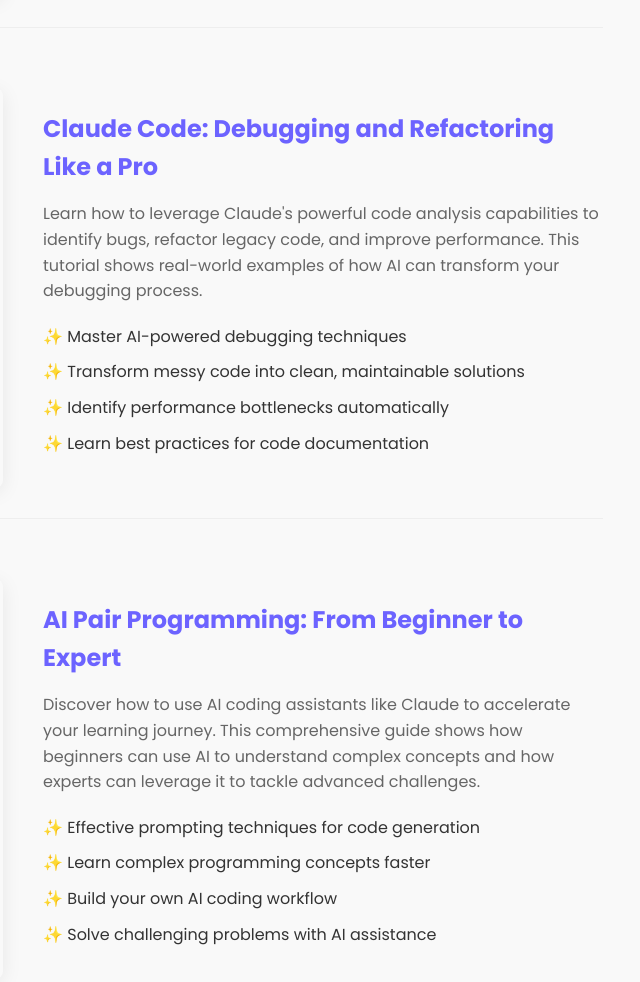
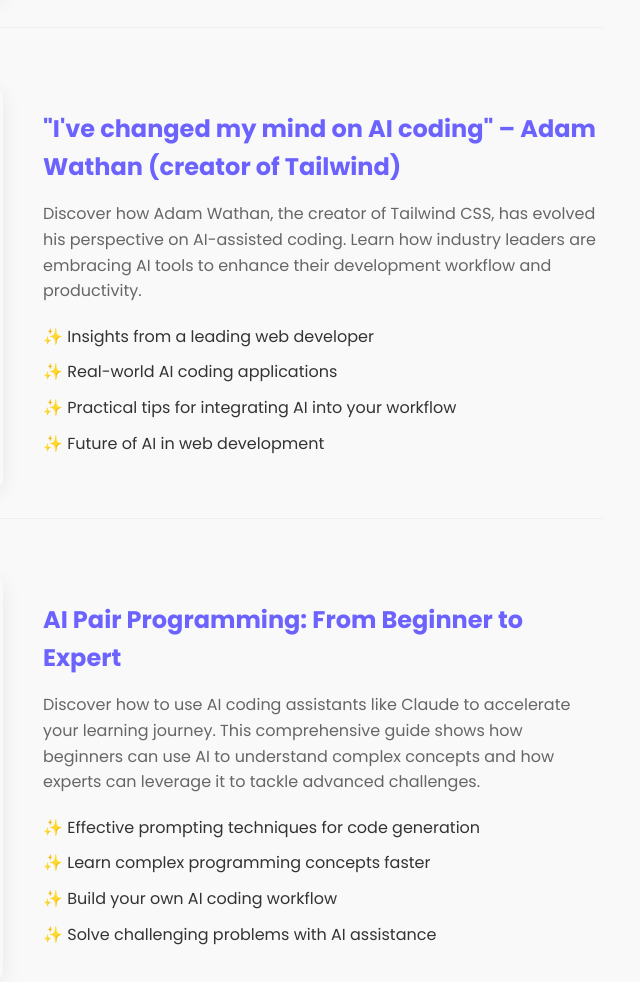
Before and after one commit to gadamer/Vibe-Coding-Video-v2, a website built with Vite: page index.html in a window 1280 px wide. Shown: the part 1703-2685 px from the top of the page, without its empty margins (617-1257 px from the left). Built offline with nearby package versions, Linux system fonts and the light colour scheme; grey boxes are pictures that could not be loaded.

Commit message:
Commit Video2 Mind change

```diff
--- a/index.html
+++ b/index.html
@@ -72,23 +72,23 @@
 
         <div class="video-section">
           <div class="video-container">
-            <iframe width="560" height="315" src="https://www.youtube.com/embed/V5he1JXiQbk?si=PQZMvFQJQQXQJQXQ" title="YouTube video player" frameborder="0" allow="accelerometer; autoplay; clipboard-write; encrypted-media; gyroscope; picture-in-picture; web-share" allowfullscreen></iframe>
+            <iframe width="560" height="315" src="https://www.youtube.com/embed/X3yfVo2oxlE?si=FghSeeYfc4owBbR6" title="YouTube video player" frameborder="0" allow="accelerometer; autoplay; clipboard-write; encrypted-media; gyroscope; picture-in-picture; web-share" referrerpolicy="strict-origin-when-cross-origin" allowfullscreen></iframe>
           </div>
           <div class="video-description">
-            <h3>Claude Code: Debugging and Refactoring Like a Pro</h3>
-            <p>Learn how to leverage Claude's powerful code analysis capabilities to identify bugs, refactor legacy code, and improve performance. This tutorial shows real-world examples of how AI can transform your debugging process.</p>
+            <h3>"I've changed my mind on AI coding" – Adam Wathan (creator of Tailwind)</h3>
+            <p>Discover how Adam Wathan, the creator of Tailwind CSS, has evolved his perspective on AI-assisted coding. Learn how industry leaders are embracing AI tools to enhance their development workflow and productivity.</p>
             <ul class="features">
-              <li>✨ Master AI-powered debugging techniques</li>
-              <li>✨ Transform messy code into clean, maintainable solutions</li>
-              <li>✨ Identify performance bottlenecks automatically</li>
-              <li>✨ Learn best practices for code documentation</li>
+              <li>✨ Insights from a leading web developer</li>
+              <li>✨ Real-world AI coding applications</li>
+              <li>✨ Practical tips for integrating AI into your workflow</li>
+              <li>✨ Future of AI in web development</li>
             </ul>
           </div>
         </div>
 
         <div class="video-section">
           <div class="video-container">
-            <iframe width="560" height="315" src="https://www.youtube.com/embed/t-U5H8jbN_s?si=QWERTY12345" title="YouTube video player" frameborder="0" allow="accelerometer; autoplay; clipboard-write; encrypted-media; gyroscope; picture-in-picture; web-share" allowfullscreen></iframe>
+            <iframe width="560" height="315" src="https://www.youtube.com/embed/jC4v5AS4RIM" title="YouTube video player" frameborder="0" allow="accelerometer; autoplay; clipboard-write; encrypted-media; gyroscope; picture-in-picture; web-share" allowfullscreen></iframe>
           </div>
           <div class="video-description">
             <h3>AI Pair Programming: From Beginner to Expert</h3>
```
Also changed, not shown: dist/index.html.
